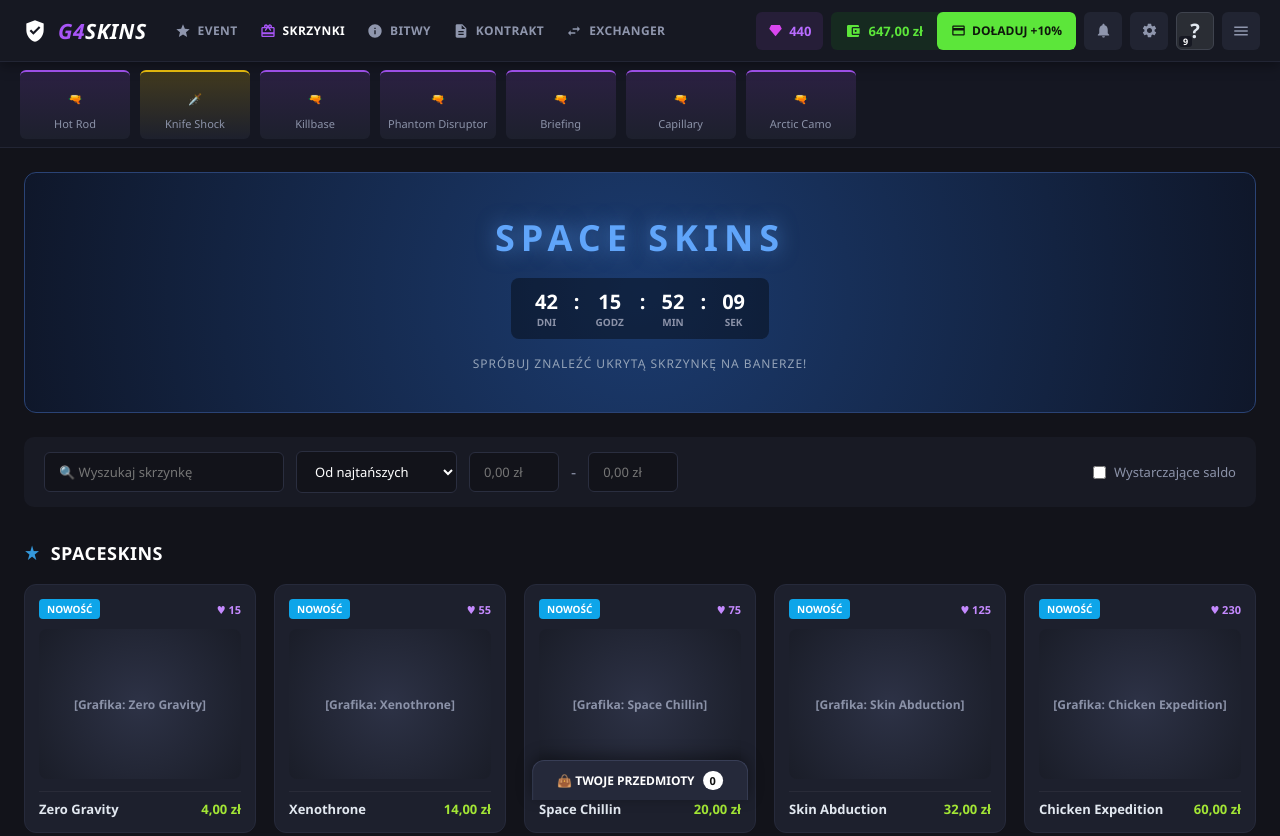
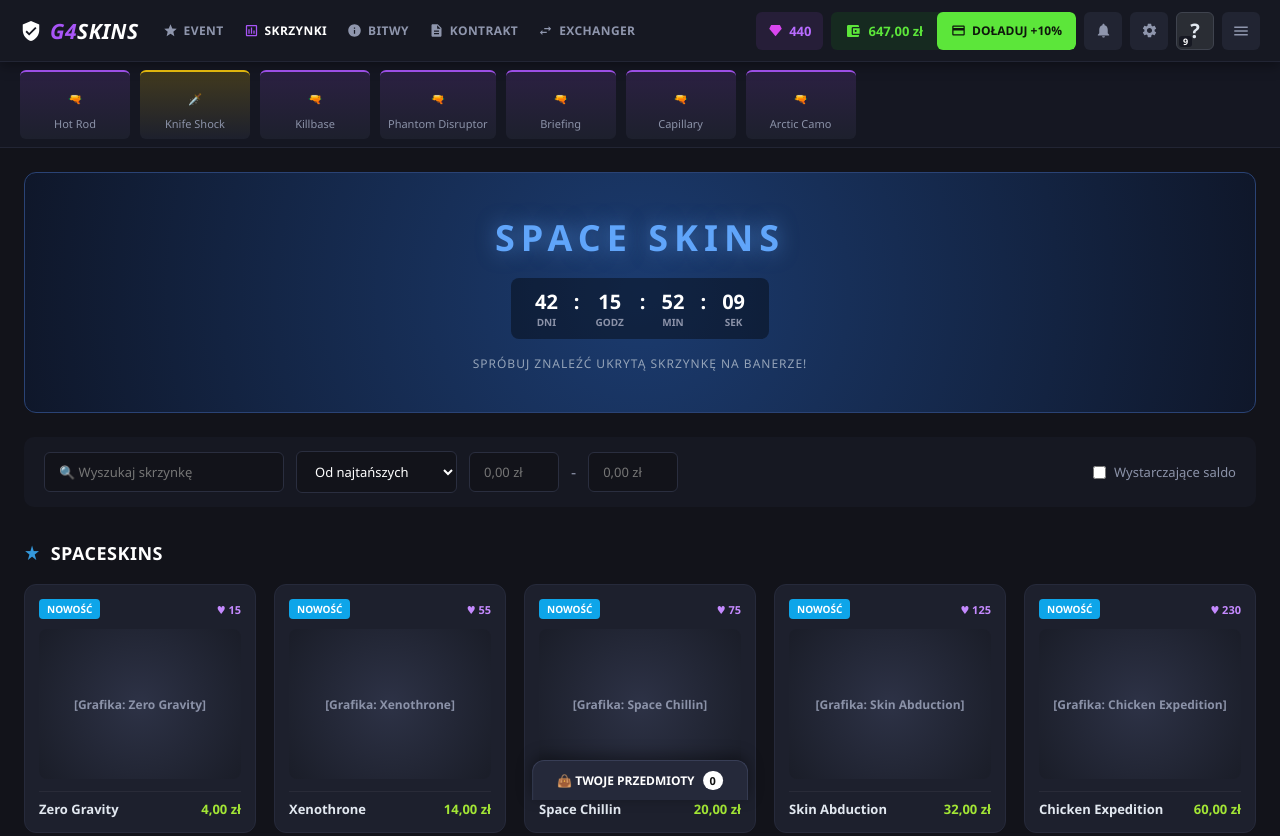
Before and after one commit to aerostrike47-source/fake-g4skins, a plain HTML site: page index.html in a window 1280 px wide. Shown: the top 836 px of the page. Drawn offline with Linux system fonts and the light colour scheme.

Commit message:
Update index.html

```diff
--- a/index.html
+++ b/index.html
@@ -7,7 +7,7 @@
     <style>
         :root {
             --bg-main: #12131a;
-            --bg-header: #181a24;
+            --bg-header: #161822;
             --bg-card: #1d202d;
             --bg-card-hover: #25293a;
             --text-main: #ffffff;
@@ -31,12 +31,12 @@
             overflow-x: hidden;
         }
 
-        /* PRZYKLEJONY GÓRNY PASEK (WZOROWANY NA ZRZUCIE) */
+        /* PRZYKLEJONY GÓRNY PASEK */
         header {
             position: sticky;
             top: 0;
             z-index: 1000;
-            background-color: #161822;
+            background-color: var(--bg-header);
             border-bottom: 1px solid #222534;
             height: 62px;
             display: flex;
@@ -49,7 +49,7 @@
         .nav-left {
             display: flex;
             align-items: center;
-            gap: 28px;
+            gap: 24px;
         }
 
         .logo {
@@ -64,8 +64,8 @@
         }
 
         .logo-icon {
-            width: 30px;
-            height: 26px;
+            width: 22px;
+            height: 22px;
             fill: #ffffff;
         }
 
@@ -79,7 +79,7 @@
 
         .nav-links {
             display: flex;
-            gap: 22px;
+            gap: 20px;
             list-style: none;
         }
 
@@ -92,13 +92,13 @@
             transition: color 0.2s;
             display: flex;
             align-items: center;
-            gap: 7px;
+            gap: 6px;
             letter-spacing: 0.4px;
         }
 
         .nav-links a svg {
-            width: 16px;
-            height: 16px;
+            width: 15px;
+            height: 15px;
             fill: currentColor;
         }
 
@@ -171,7 +171,7 @@
             filter: brightness(1.08);
         }
 
-        /* IKONY PO PRAWEJ (DZWONEK, USTAWIENIA, AWATAR, MENU) */
+        /* IKONY PO PRAWEJ */
         .icon-btn {
             width: 38px;
             height: 38px;
@@ -219,7 +219,7 @@
             line-height: 1;
         }
 
-        /* PASEK OSTATNICH DROPÓW (LIVE DROPS) */
+        /* PASEK OSTATNICH DROPÓW */
         .live-drops {
             background-color: #151722;
             border-bottom: 1px solid #222534;
@@ -294,7 +294,7 @@
             text-transform: uppercase;
         }
 
-        /* PASEK WYSZUKIWANIA I FILTRÓW */
+        /* PASEK FILTRÓW */
         .filter-bar {
             background-color: var(--bg-header);
             padding: 14px 20px;
@@ -435,7 +435,7 @@
             color: #a3e635;
         }
 
-        /* PASEK NA DOLE (TWOJE PRZEDMIOTY) */
+        /* DOLNY PASEK EKWIPUNKU */
         .bottom-bar {
             position: fixed;
             bottom: 0;
@@ -471,9 +471,9 @@
     <header>
         <div class="nav-left">
             <a href="#" class="logo">
-                <!-- Ikona lwa/tygrysa -->
+                <!-- Tarcza z fajką (bezpieczeństwo / weryfikacja) -->
                 <svg class="logo-icon" viewBox="0 0 24 24">
-                    <path d="M12 2L4 5v6.09c0 5.05 3.41 9.76 8 10.91 4.59-1.15 8-5.86 8-10.91V5l-8-3zm-1.5 13.5L7 12l1.41-1.41L10.5 12.67l5.09-5.09L17 9l-6.5 6.5z"/>
+                    <path d="M12 1L3 5v6c0 5.55 3.84 10.74 9 12 5.16-1.26 9-6.45 9-12V5l-9-4zm-2 16l-4-4 1.41-1.41L10 14.17l6.59-6.59L18 9l-8 8z"/>
                 </svg>
                 <span><span class="logo-g4">G4</span><span class="logo-skins">SKINS</span></span>
             </a>
@@ -487,7 +487,7 @@
                 </li>
                 <li>
                     <a href="#" class="active">
-                        <svg viewBox="0 0 24 24"><path d="M20 6h-2.18c.11-.31.18-.65.18-1a2.996 2.996 0 0 0-5.5-1.65l-.5.67-.5-.68C10.96 2.54 10.05 2 9 2 7.34 2 6 3.34 6 5c0 .35.07.69.18 1H4c-1.11 0-1.99.89-1.99 2L2 19c0 1.11.89 2 2 2h16c1.11 0 2-.89 2-2V8c0-1.11-.89-2-2-2zm-5-2c.55 0 1 .45 1 1s-.45 1-1 1-1-.45-1-1 .45-1 1-1zM9 4c.55 0 1 .45 1 1s-.45 1-1 1-1-.45-1-1 .45-1 1-1zm11 15H4v-2h16v2zm0-5H4V8h5.08L7 10.83 8.62 12 11 8.76l1-1.36 1 1.36L15.38 12 17 10.83 14.92 8H20v6z"/></svg>
+                        <svg viewBox="0 0 24 24"><path d="M19 3H5c-1.1 0-2 .9-2 2v14c0 1.1.9 2 2 2h14c1.1 0 2-.9 2-2V5c0-1.1-.9-2-2-2zm0 16H5V5h14v14zM7 10h2v7H7zm4-3h2v10h-2zm4 5h2v5h-2z"/></svg>
                         SKRZYNKI
                     </a>
                 </li>
@@ -598,7 +598,7 @@
         </div>
     </div>
 
-    <!-- GŁÓWNA ZAWARTOŚĆ PRZEWIJANA W DÓŁ -->
+    <!-- GŁÓWNA ZAWARTOŚĆ -->
     <div class="container">
 
         <!-- BANER EVENTU -->
```
